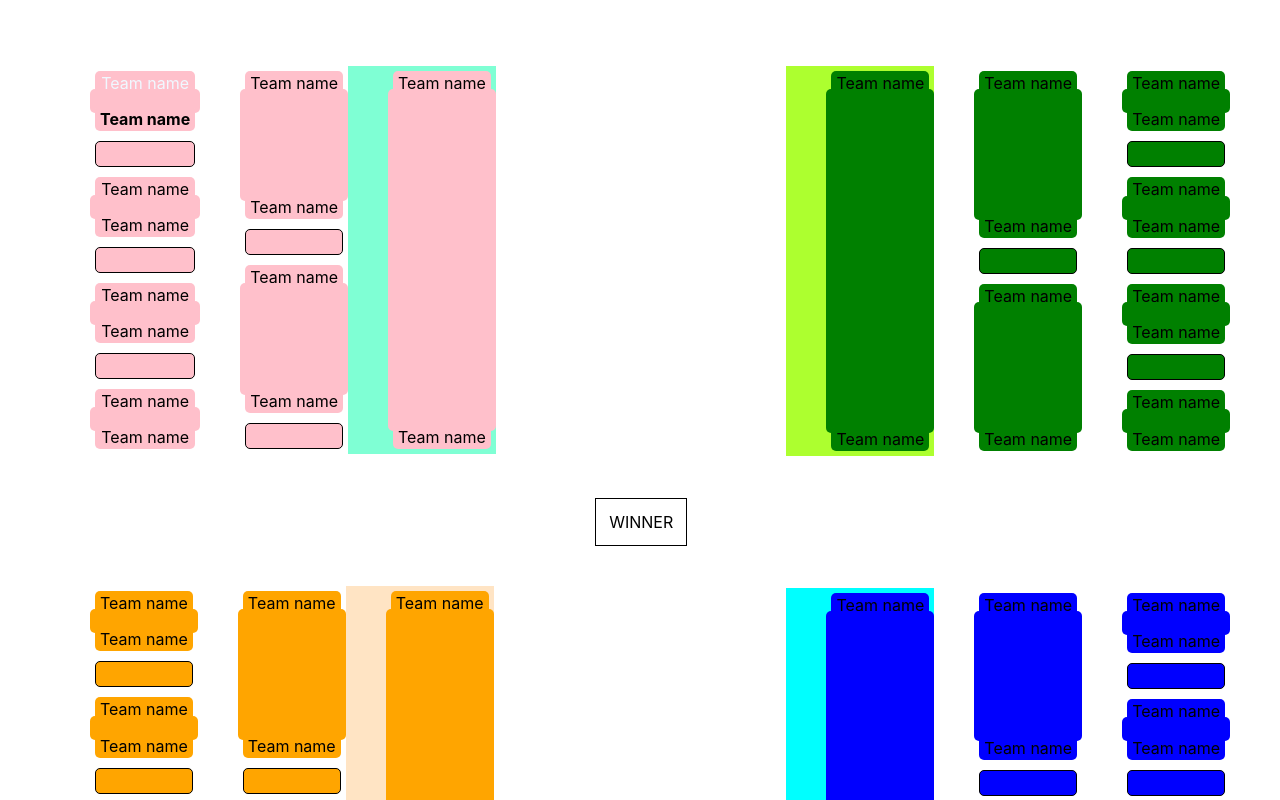
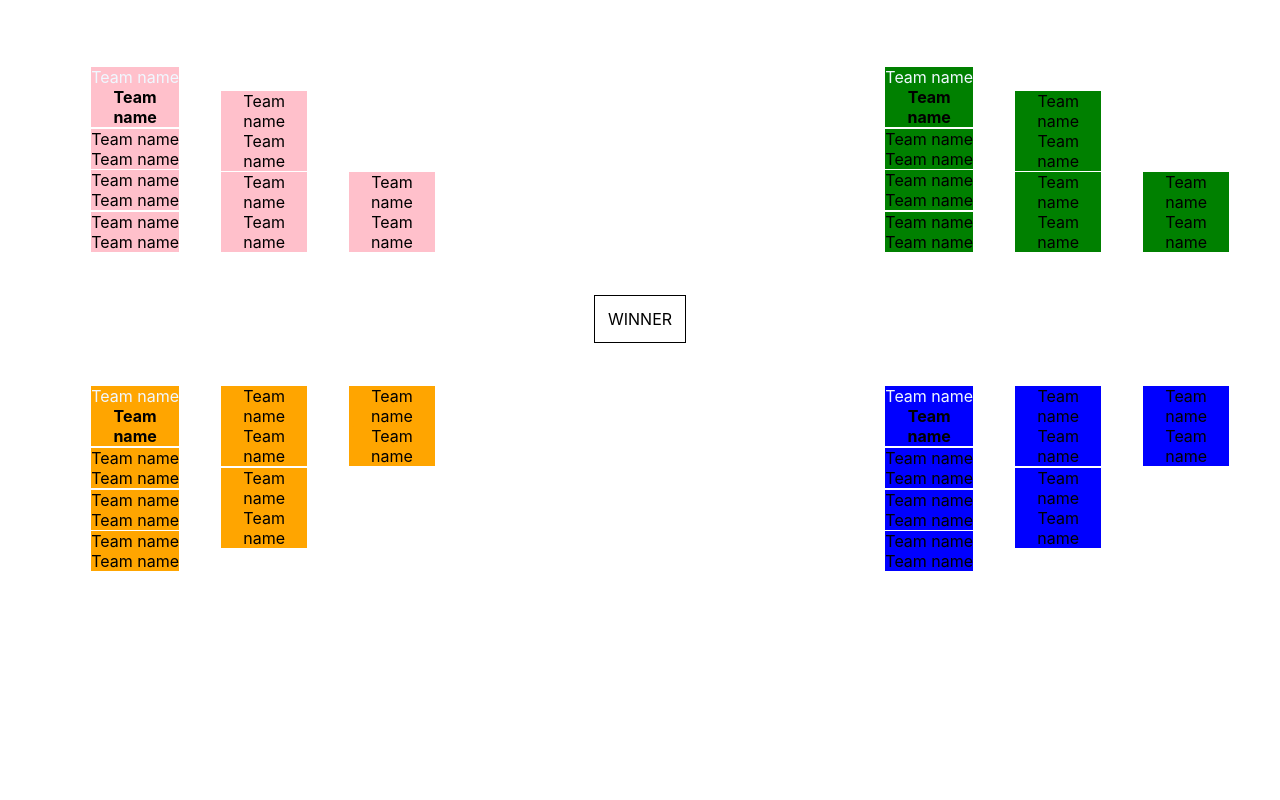
Before and after one commit to rajbharath/tournament-brackets-css, a React (Create React App) app: page / in a window 1280 px wide. Shown: the top 800 px of the page. Built offline with nearby package versions, Linux system fonts and the light colour scheme.

Commit message:
Boxes arranged

```diff
--- a/src/App.css
+++ b/src/App.css
@@ -1,3 +1,14 @@
+:root {
+    --group-1-team-color: pink;
+    --group-2-team-color: orange;
+    --group-3-team-color: green;
+    --group-4-team-color: blue;
+    --group-1-box-color: pink;
+    --group-2-box-color: orange;
+    --group-3-box-color: green;
+    --group-4-box-color: blue;
+}
+
 .App {
   text-align: center;
 }
@@ -57,40 +68,51 @@
     margin: 50px;
 }
 
-#left > #top > .round-3{
-    background-color: aquamarine;
-}
-#left > #top li {
-    background-color: pink;
+
+#left > #top .team-name {
+    background-color: var(--group-1-team-color);
 }
 
-#left > #bottom > .round-3 {
-    background-color: bisque;
-}
-#left > #bottom li {
-    background-color: orange;
-}
-#right > #top > .round-3{
-    background-color: greenyellow;
+#left > #bottom .team-name {
+    background-color: var(--group-2-team-color);
 }
 
-#right > #top li {
-    background-color: green;
+#right > #top .team-name {
+    background-color: var(--group-3-team-color);
 }
 
-#right > #bottom > .round-3 {
-    background-color: cyan;
+#right > #bottom .team-name {
+    background-color: var(--group-4-team-color);
 }
 
-#right > #bottom li {
-    background-color: blue;
+#left  #top .box {
+    background-color: var(--group-1-box-color);
+}
+
+#left  #bottom .box {
+    background-color: var(--group-2-box-color);
+}
+
+#right  #top .box {
+    background-color: var(--group-3-box-color);
+}
+
+#right  #bottom .box {
+    background-color: var(--group-4-box-color);
+}
+
+#top .round-2, #top .round-3 {
+    flex-direction: column-reverse;
+}
+
+.box {
+    margin: 1%;
+    z-index: -1;
 }
 
 li {
     list-style: none;
     text-align: center;
-    margin: 5px;
-    padding: 2px 5px;
     border-radius: 5px;
 }
 
@@ -102,15 +124,19 @@ li {
     font-weight: bold;
 }
 
-.after-space:nth-child(4n + 2){
+
+.round-3 .after-space {
     flex: 2;
-    margin: -10% 0;
+    margin: -35% -10%;
+    z-index: -1;
 }
 
-.after-space:nth-child(4n + 4){
+
+
+/* .after-space:nth-child(4n + 4){
     border: 1px solid black;
     background-color: white;
-}
+} */
 
 #center {
     margin: auto;
@@ -122,3 +148,9 @@ li {
     display: flex;
     flex-direction: column;
 }
+
+
+.filler {
+    flex: 4;
+    margin: -10% 5%;
+}
--- a/src/App.js
+++ b/src/App.js
@@ -34,70 +34,75 @@ function App() {
                 <div id="left">
                     <div id="top">
                         <ul class="round round-1">
-                            <li class="knocked-out">Team name</li>
-                            <li class="after-space">&nbsp;</li>
-                            <li class="selected">Team name</li>
-                            <li class="after-space">&nbsp;</li>
-                            <li class="">Team name</li>
-                            <li class="after-space">&nbsp;</li>
-                            <li class="">Team name</li>
-                            <li class="after-space">&nbsp;</li>
-                            <li class="">Team name</li>
-                            <li class="after-space">&nbsp;</li>
-                            <li class="">Team name</li>
-                            <li class="after-space">&nbsp;</li>
-                            <li class="">Team name</li>
-                            <li class="after-space">&nbsp;</li>
-                            <li class="">Team name</li>
+                            <div class="box">
+                                <li class="knocked-out team-name">Team name</li>
+                                <li class="selected team-name">Team name</li>
+                            </div>
+                            <div class="box">
+                                <li class="team-name">Team name</li>
+                                <li class="team-name">Team name</li>
+                            </div>
+                            <div class="box">
+                                <li class="team-name">Team name</li>
+                                <li class="team-name">Team name</li>
+                            </div>
+                            <div class="box">
+                                <li class="team-name">Team name</li>
+                                <li class="team-name">Team name</li>
+                            </div>
                         </ul>
                         <ul class="round round-2">
-                            <li class="">Team name</li>
-                            <li class="after-space">&nbsp;</li>
-                            <li class="">Team name</li>
-                            <li class="after-space">&nbsp;</li>
-                            <li class="">Team name</li>
-                            <li class="after-space">&nbsp;</li>
-                            <li class="">Team name</li>
-                            <li class="after-space">&nbsp;</li>
+                            <div class="box">
+                                <li class="team-name">Team name</li>
+                                <li class="team-name">Team name</li>
+                            </div>
+                            <div class="box">
+                                <li class="team-name">Team name</li>
+                                <li class="team-name">Team name</li>
+                            </div>
                         </ul>
                         <ul class="round round-3">
-                            <li class="">Team name</li>
-                            <li class="after-space">&nbsp;</li>
-                            <li class="">Team name</li>
+                            <div class="box">
+                                <li class="team-name">Team name</li>
+                                <li class="team-name">Team name</li>
+                            </div>
                         </ul>
                     </div>
 
                     <div id="bottom">
-                        <ul class="round round-1">
-                            <li class="">Team name</li>
-                            <li class="after-space">&nbsp;</li>
-                            <li class="">Team name</li>
-                            <li class="after-space">&nbsp;</li>
-                            <li class="">Team name</li>
-                            <li class="after-space">&nbsp;</li>
-                            <li class="">Team name</li>
-                            <li class="after-space">&nbsp;</li>
-                            <li class="">Team name</li>
-                            <li class="after-space">&nbsp;</li>
-                            <li class="">Team name</li>
-                            <li class="after-space">&nbsp;</li>
-                            <li class="">Team name</li>
-                            <li class="after-space">&nbsp;</li>
-                            <li class="">Team name</li>
+                    <ul class="round round-1">
+                            <div class="box">
+                                <li class="knocked-out team-name">Team name</li>
+                                <li class="selected team-name">Team name</li>
+                            </div>
+                            <div class="box">
+                                <li class="team-name">Team name</li>
+                                <li class="team-name">Team name</li>
+                            </div>
+                            <div class="box">
+                                <li class="team-name">Team name</li>
+                                <li class="team-name">Team name</li>
+                            </div>
+                            <div class="box">
+                                <li class="team-name">Team name</li>
+                                <li class="team-name">Team name</li>
+                            </div>
                         </ul>
                         <ul class="round round-2">
-                            <li class="">Team name</li>
-                            <li class="after-space">&nbsp;</li>
-                            <li class="">Team name</li>
-                            <li class="after-space">&nbsp;</li>
-                            <li class="">Team name</li>
-                            <li class="after-space">&nbsp;</li>
-                            <li class="">Team name</li>
+                            <div class="box">
+                                <li class="team-name">Team name</li>
+                                <li class="team-name">Team name</li>
+                            </div>
+                            <div class="box">
+                                <li class="team-name">Team name</li>
+                                <li class="team-name">Team name</li>
+                            </div>
                         </ul>
                         <ul class="round round-3">
-                            <li class="">Team name</li>
-                            <li class="after-space">&nbsp;</li>
-                            <li class="">Team name</li>
+                            <div class="box">
+                                <li class="team-name">Team name</li>
+                                <li class="team-name">Team name</li>
+                            </div>
                         </ul>
                     </div>
                 </div>
@@ -106,71 +111,75 @@ function App() {
                 </div>
                 <div id="right">
                     <div id="top">
-                        <ul class="round round-3">
-                            <li class="">Team name</li>
-                            <li class="after-space">&nbsp;</li>
-                            <li class="">Team name</li>
+                    <ul class="round round-1">
+                            <div class="box">
+                                <li class="knocked-out team-name">Team name</li>
+                                <li class="selected team-name">Team name</li>
+                            </div>
+                            <div class="box">
+                                <li class="team-name">Team name</li>
+                                <li class="team-name">Team name</li>
+                            </div>
+                            <div class="box">
+                                <li class="team-name">Team name</li>
+                                <li class="team-name">Team name</li>
+                            </div>
+                            <div class="box">
+                                <li class="team-name">Team name</li>
+                                <li class="team-name">Team name</li>
+                            </div>
                         </ul>
                         <ul class="round round-2">
-                            <li class="">Team name</li>
-                            <li class="after-space">&nbsp;</li>
-                            <li class="">Team name</li>
-                            <li class="after-space">&nbsp;</li>
-                            <li class="">Team name</li>
-                            <li class="after-space">&nbsp;</li>
-                            <li class="">Team name</li>
+                            <div class="box">
+                                <li class="team-name">Team name</li>
+                                <li class="team-name">Team name</li>
+                            </div>
+                            <div class="box">
+                                <li class="team-name">Team name</li>
+                                <li class="team-name">Team name</li>
+                            </div>
                         </ul>
-
-                        <ul class="round round-1">
-                            <li class="">Team name</li>
-                            <li class="after-space">&nbsp;</li>
-                            <li class="">Team name</li>
-                            <li class="after-space">&nbsp;</li>
-                            <li class="">Team name</li>
-                            <li class="after-space">&nbsp;</li>
-                            <li class="">Team name</li>
-                            <li class="after-space">&nbsp;</li>
-                            <li class="">Team name</li>
-                            <li class="after-space">&nbsp;</li>
-                            <li class="">Team name</li>
-                            <li class="after-space">&nbsp;</li>
-                            <li class="">Team name</li>
-                            <li class="after-space">&nbsp;</li>
-                            <li class="">Team name</li>
+                        <ul class="round round-3">
+                            <div class="box">
+                                <li class="team-name">Team name</li>
+                                <li class="team-name">Team name</li>
+                            </div>
                         </ul>
                     </div>
                     <div id="bottom">
-                        <ul class="round round-3">
-                            <li class="">Team name</li>
-                            <li class="after-space">&nbsp;</li>
-                            <li class="">Team name</li>
+                    <ul class="round round-1">
+                            <div class="box">
+                                <li class="knocked-out team-name">Team name</li>
+                                <li class="selected team-name">Team name</li>
+                            </div>
+                            <div class="box">
+                                <li class="team-name">Team name</li>
+                                <li class="team-name">Team name</li>
+                            </div>
+                            <div class="box">
+                                <li class="team-name">Team name</li>
+                                <li class="team-name">Team name</li>
+                            </div>
+                            <div class="box">
+                                <li class="team-name">Team name</li>
+                                <li class="team-name">Team name</li>
+                            </div>
                         </ul>
                         <ul class="round round-2">
-                            <li class="">Team name</li>
-                            <li class="after-space">&nbsp;</li>
-                            <li class="">Team name</li>
-                            <li class="after-space">&nbsp;</li>
-                            <li class="">Team name</li>
-                            <li class="after-space">&nbsp;</li>
-                            <li class="">Team name</li>
+                            <div class="box">
+                                <li class="team-name">Team name</li>
+                                <li class="team-name">Team name</li>
+                            </div>
+                            <div class="box">
+                                <li class="team-name">Team name</li>
+                                <li class="team-name">Team name</li>
+                            </div>
                         </ul>
-
-                        <ul class="round round-1">
-                            <li class="">Team name</li>
-                            <li class="after-space">&nbsp;</li>
-                            <li class="">Team name</li>
-                            <li class="after-space">&nbsp;</li>
-                            <li class="">Team name</li>
-                            <li class="after-space">&nbsp;</li>
-                            <li class="">Team name</li>
-                            <li class="after-space">&nbsp;</li>
-                            <li class="">Team name</li>
-                            <li class="after-space">&nbsp;</li>
-                            <li class="">Team name</li>
-                            <li class="after-space">&nbsp;</li>
-                            <li class="">Team name</li>
-                            <li class="after-space">&nbsp;</li>
-                            <li class="">Team name</li>
+                        <ul class="round round-3">
+                            <div class="box">
+                                <li class="team-name">Team name</li>
+                                <li class="team-name">Team name</li>
+                            </div>
                         </ul>
                     </div>
                 </div>
```
